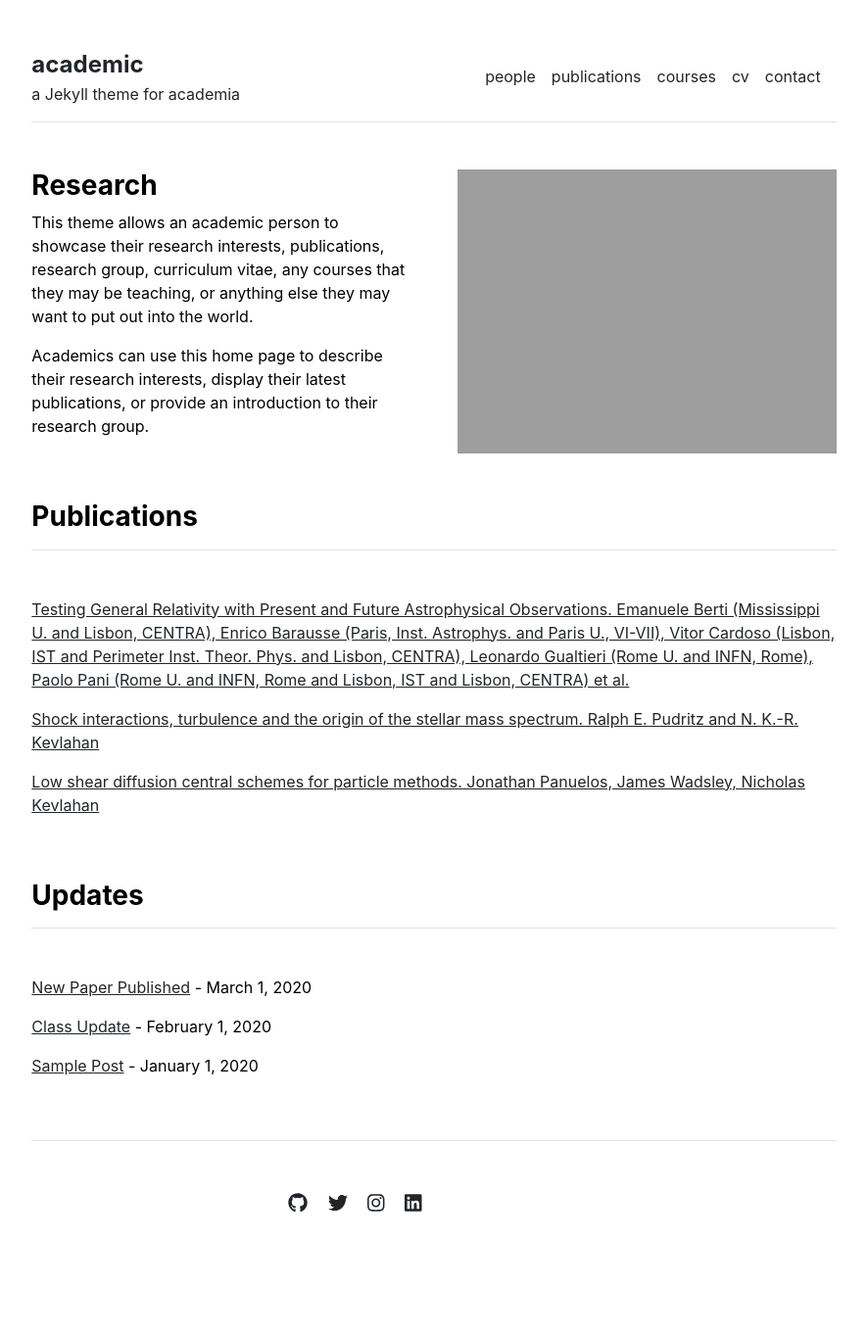
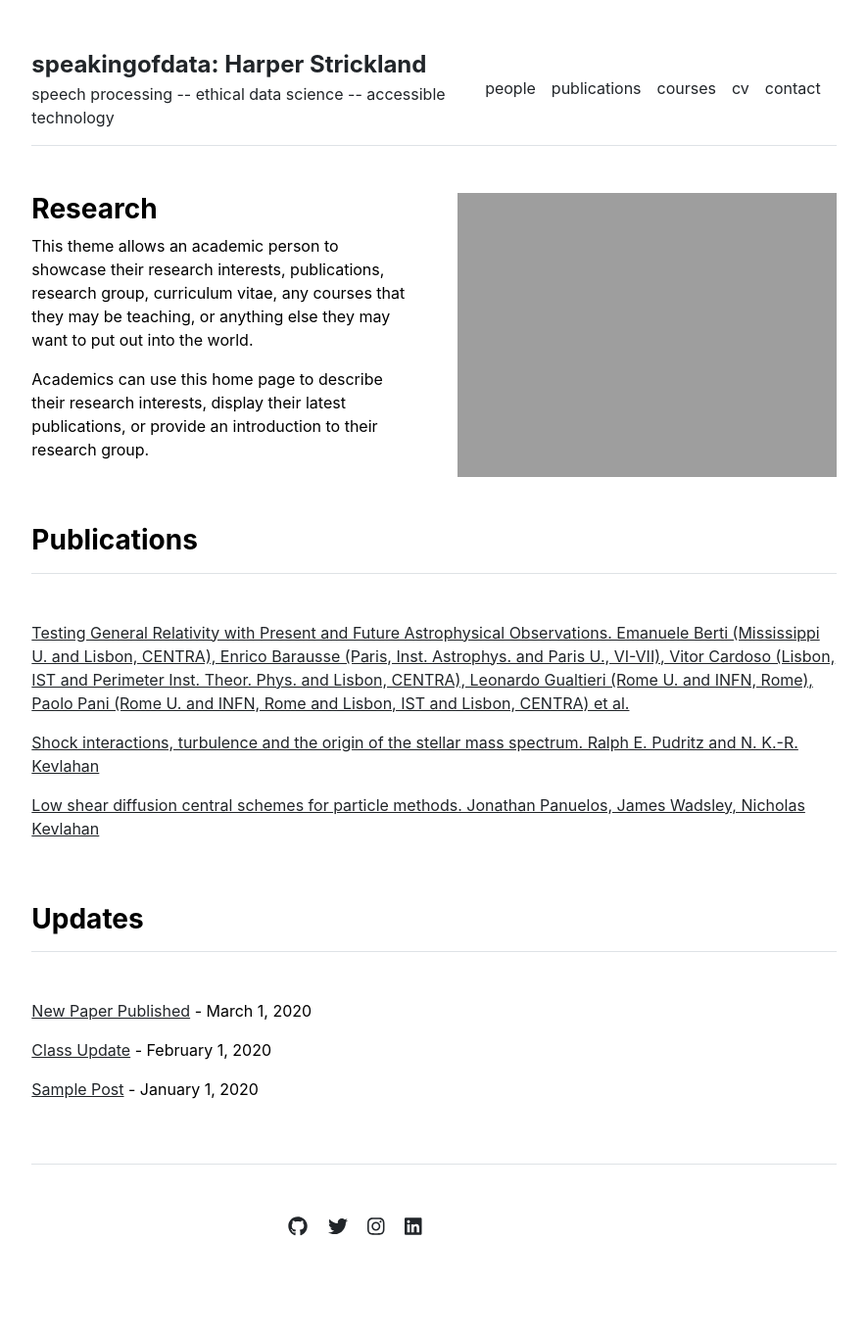
Before and after one commit to speakingofdata/speakingofdata.github.io, a Jekyll site: the page built from index.md, in a window 1280 px wide. Shown: the whole page at 98% size, without its empty margins (197-1082 px from the left). Built offline with Jekyll 4.4.1, drawn with Linux system fonts in a browser that asks for light colours; before the commit the page ends 1339 px from its top, so only the background shows below that.

Commit message:
Update _config.yml

```diff
--- a/_config.yml
+++ b/_config.yml
@@ -1,4 +1,4 @@
 url: "" # the base hostname & protocol for your site, e.g. http://example.com
 baseurl: "" # the subpath of your site, e.g. /blog
-title: "academic" # the name of your site, e.g. ACME Corp.
-description: "a Jekyll theme for academia"
+title: "speakingofdata: Harper Strickland" # the name of your site, e.g. ACME Corp.
+description: "speech processing -- ethical data science -- accessible technology"
```
